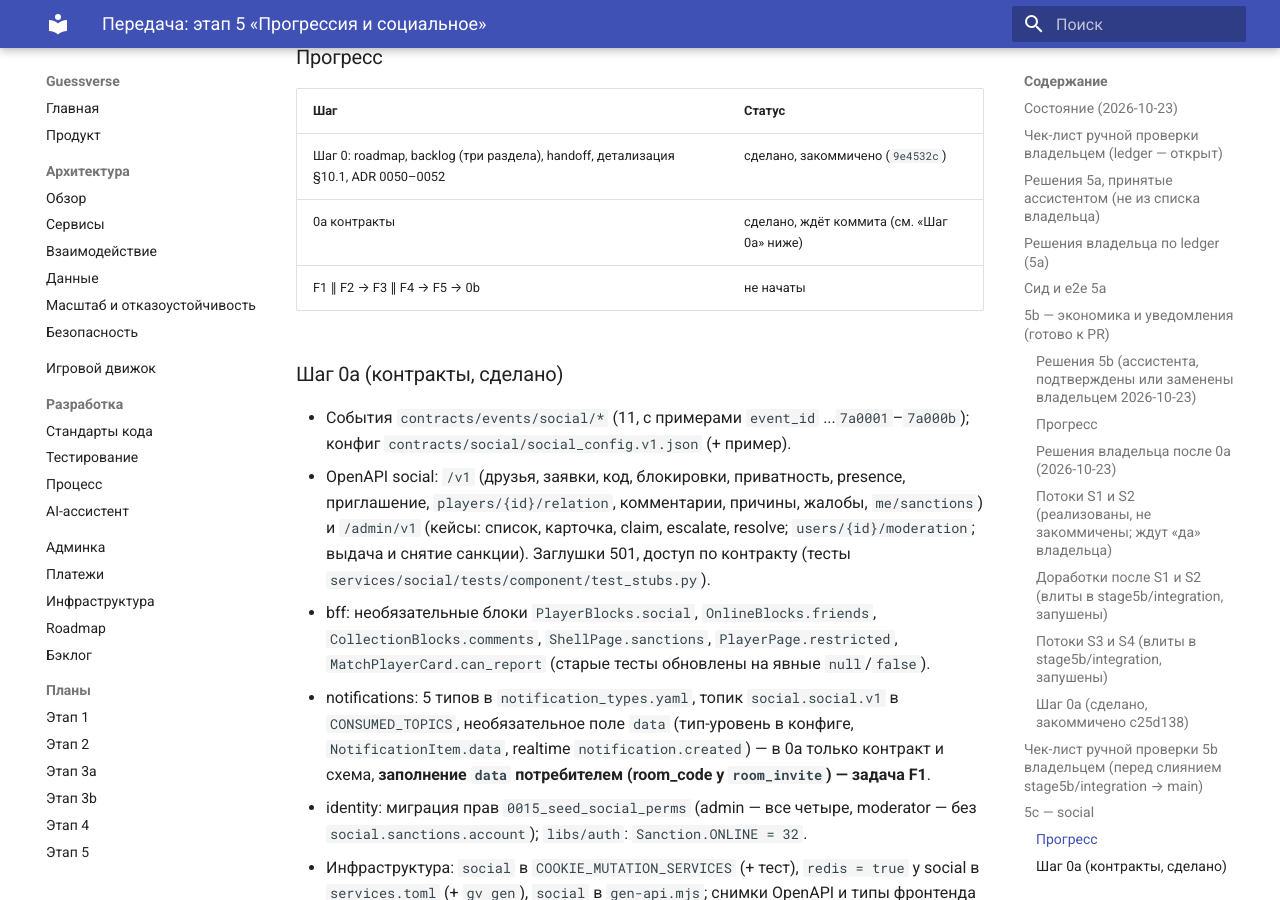
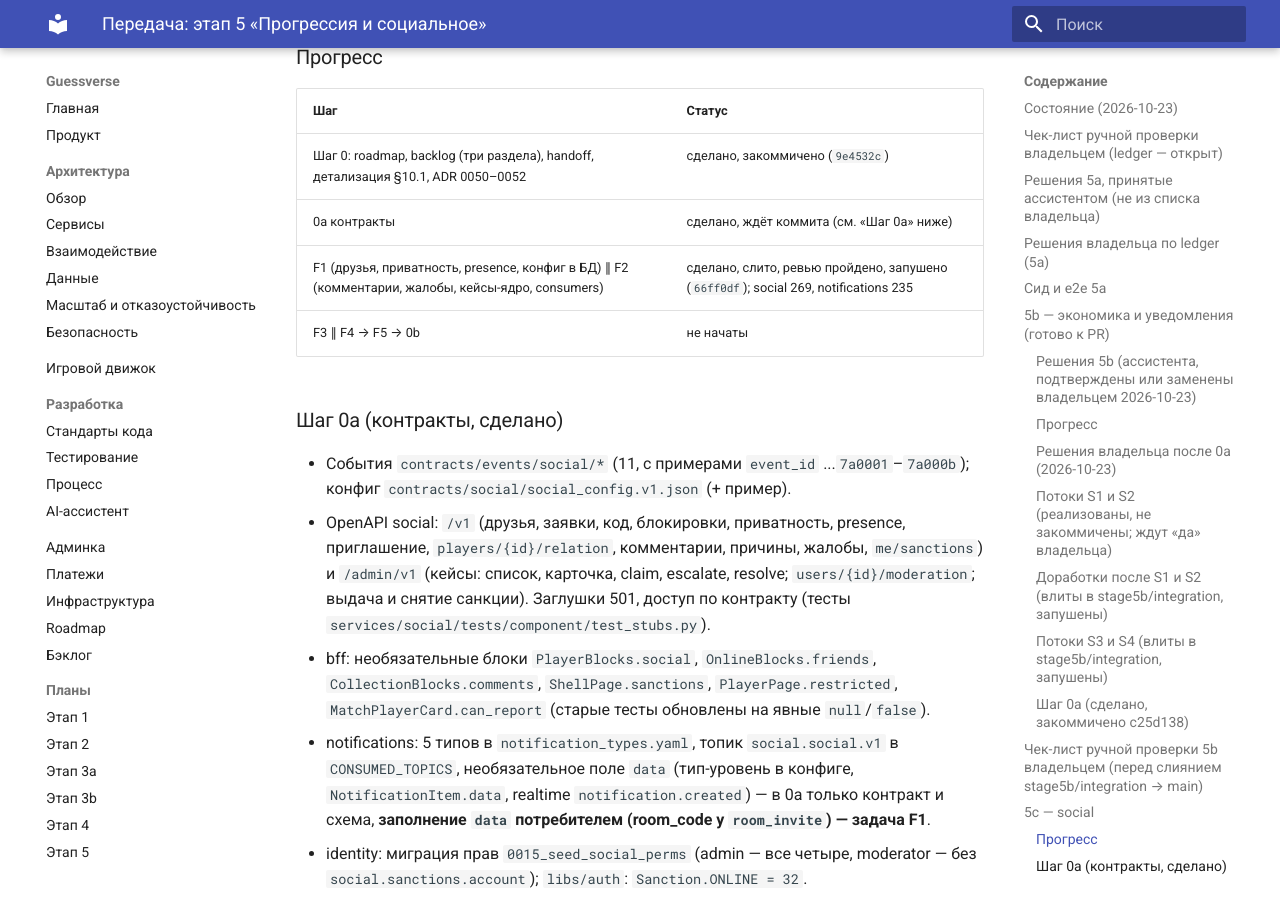
Before and after one commit to L0GIN0UT/oncue, an MkDocs documentation site: the page built from docs/handoff/stage-5.md, in a window 1280 px wide and 900 px high, scrolled down 8444 px. Built offline with MkDocs 1.6.1 and Material for MkDocs 9.7.7, drawn with Linux system fonts in a browser that asks for light colours.

Commit message:
docs(stage-5): handoff — F1 и F2 слиты

```diff
--- a/docs/handoff/stage-5.md
+++ b/docs/handoff/stage-5.md
@@ -119,7 +119,8 @@ Consumers остаются в `infrastructure/messaging/__init__.py`; роли P
 |---|---|
 | Шаг 0: roadmap, backlog (три раздела), handoff, детализация §10.1, ADR 0050–0052 | сделано, закоммичено (`9e4532c`) |
 | 0a контракты | сделано, ждёт коммита (см. «Шаг 0a» ниже) |
-| F1 ∥ F2 → F3 ∥ F4 → F5 → 0b | не начаты |
+| F1 (друзья, приватность, presence, конфиг в БД) ∥ F2 (комментарии, жалобы, кейсы-ядро, consumers) | сделано, слито, ревью пройдено, запушено (`66ff0df`); social 269, notifications 235 |
+| F3 ∥ F4 → F5 → 0b | не начаты |
 
 ### Шаг 0a (контракты, сделано)
 - События `contracts/events/social/*` (11, с примерами `event_id` ...`7a0001`–`7a000b`); конфиг `contracts/social/social_config.v1.json` (+ пример).
```
